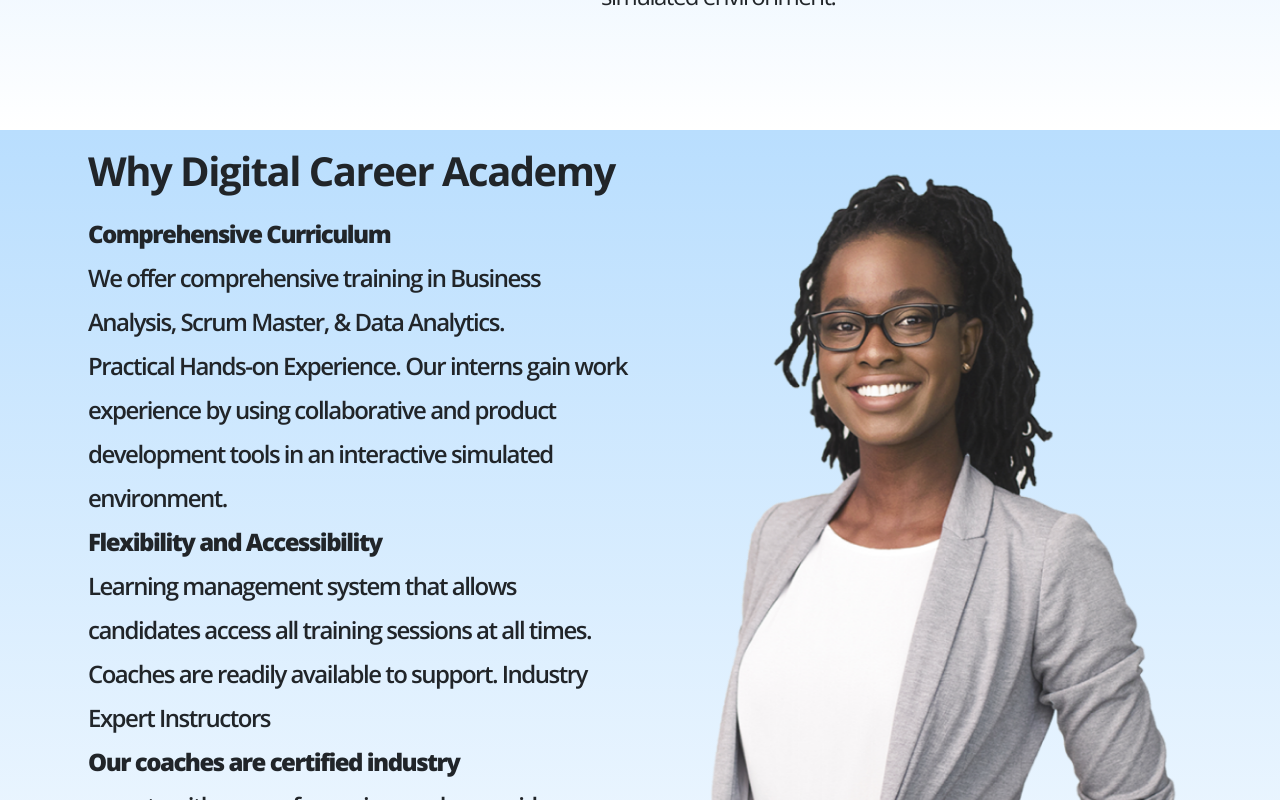
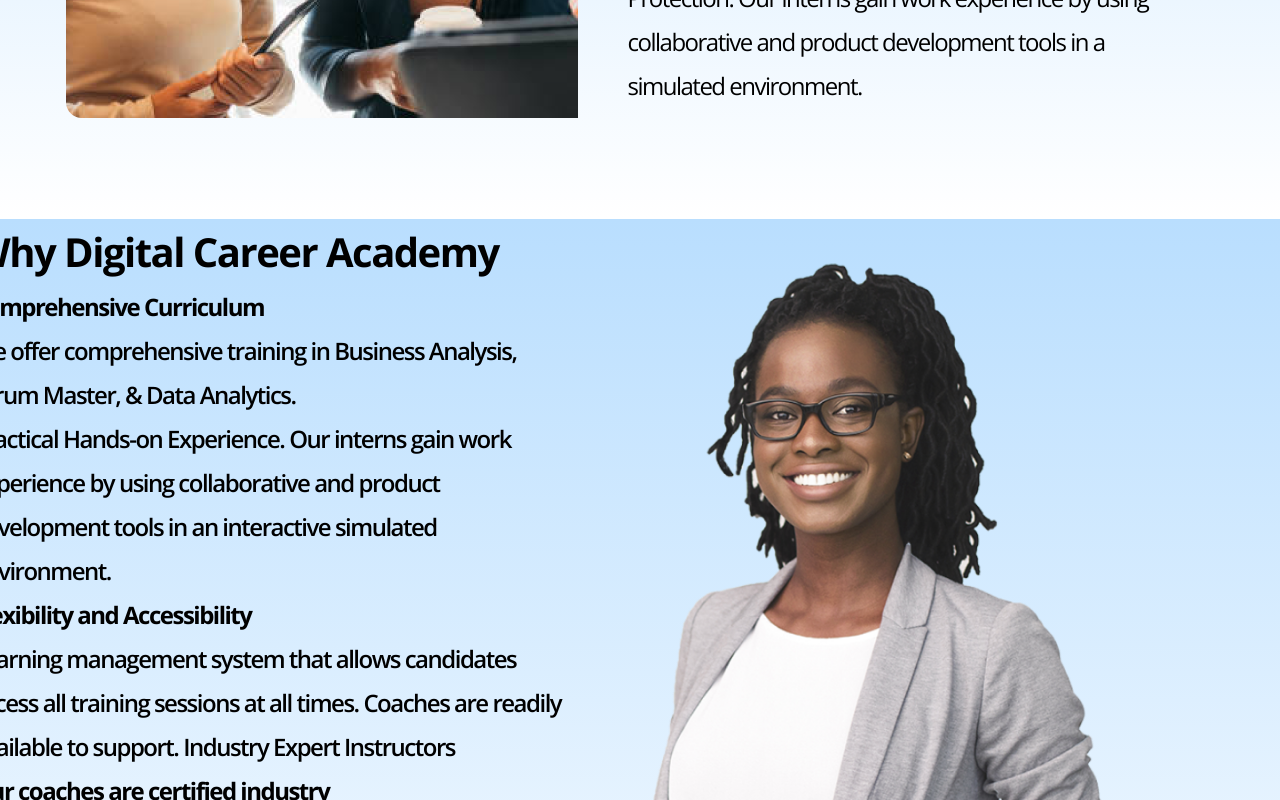
Before and after one commit to Akinyemi04/digital, a React (Create React App) app: page /about in a window 1280 px wide. Shown: the part 1200-2000 px from the top of the page. Built offline with nearby package versions, Linux system fonts and the light colour scheme.

Commit message:
about us page

```diff
--- a/src/Components/About.css
+++ b/src/Components/About.css
@@ -37,6 +37,7 @@
     text-align: center;
     justify-content: center;
     flex-wrap: wrap;
+    margin-left: -75px;
 }
 
 .about-us-col-1{
@@ -91,23 +92,27 @@
     padding: 0px 0px 96px 0px;
 }
 
-.why-us-col-1{
-    padding-left: 100px !important;
+.flex-items-2{
+    display: flex;
+    justify-content: center;
+    align-items: center;
+    flex-wrap: wrap;
+    margin-left: -120px;
 }
 
-.why-us-col-1 .why-us-col-2{
-    display: flex;
-    align-items: center;
-    justify-content: center;
-    padding-top: 0 !important;
-    width: 608px !important;
-    height: 838px !important;
+.why-us-col-1{
+    margin-left: 0;
+    width: 608px;
+    height: 838px;
+}
+
+.why-us-col-2{
+    flex-basis: 40%;
 }
 
 .why-us img{
     padding-top: 0;
-    width: 608px !important;
-    max-height: 838px !important;
+    object-fit: contain;
 }
 
 
--- a/src/Components/About.js
+++ b/src/Components/About.js
@@ -5,8 +5,6 @@
 import whyImg from "./images/img3.png";
 import team1Img from "./images/img6.png";
 import team2Img from "./images/img7.png";
-
-import "bootstrap/dist/css/bootstrap.min.css";
 const About = () => {
   return (
     <div>
@@ -20,7 +18,7 @@
             <img class="img-fluid" src={abtImg} alt="" />
           </div>
           <div
-            class=" about-us-col-2 col-lg-6 col-md-6 col-sm-12"
+            class=" about-us-col-2"
           >
             <h1>About Us</h1>
             <p>
@@ -39,8 +37,8 @@
       </div>
 
       <div className="why-us">
-        <div className="row flex-items-2">
-          <div className="why-us-col-1 col-lg-6 col-md-6 col-sm-12 mt-2 img-fluid">
+        <div className="flex-items-2">
+          <div className="why-us-col-1">
             <h2>Why Digital Career Academy</h2>
             <p>
               <b>Comprehensive Curriculum</b> <br />
@@ -64,7 +62,7 @@
             </p>
           </div>
           <img
-            className="why-us-col-2 col-lg-6 col-md-6 col-sm-12 img-fluid"
+            className="why-us-col-2"
             src={whyImg}
             alt=""
           />
@@ -73,8 +71,8 @@
 
       <div className="team-wrapper">
         <h1>Meet Our Coaches</h1>
-        <div className="row team">
-          <div className="team-member-1 team-member col-lg-6 col-md-6 col-sm-12 img-fluid">
+        <div className="team">
+          <div className="team-member-1 team-member ">
             <div className="team-img">
               <img src={team1Img} alt="" />
             </div>
@@ -103,7 +101,7 @@
               </p>
             </div>
           </div>
-          <div className="team-member-2 team-member col-lg-6 col-md-6 col-sm-12">
+          <div className="team-member-2 team-member">
             <div className="team-img">
               <img src={team2Img} alt="" />
             </div>
```
Also changed, not shown: package.json (+18 -7 lines), 1 other file (tests, documents, lock files or other folders).
